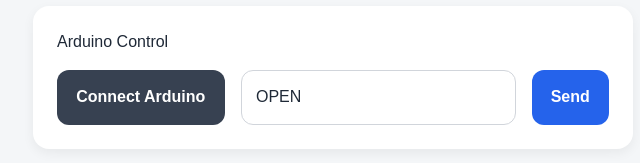
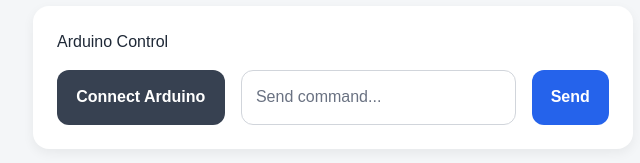
Before and after one commit to raeclarin/Eye-D-Plate, a SvelteKit app in the folder eyedplate/: page / in a window 1280 px wide. Shown: the part 507-670 px from the top of the page, without its empty margins (307-947 px from the left). Built offline with nearby package versions, Linux system fonts and the light colour scheme; no server answers.

Commit message:
hardware: data logging

```diff
--- a/eyedplate/src/routes/+page.svelte
+++ b/eyedplate/src/routes/+page.svelte
@@ -119,7 +119,7 @@
 
 
     let port: SerialPort | null = null;
-    let textToSend = $state("OPEN");
+    let textToSend = $state("");
 
     async function connectToArduino() {
         try {
@@ -144,6 +144,8 @@
 
         // Add a newline character so Arduino knows the message ended
         const dataWithNewline = textToSend + "\n";
+
+        console.log(dataWithNewline);
 
         await writer.write(encoder.encode(dataWithNewline));
         writer.releaseLock();
```
